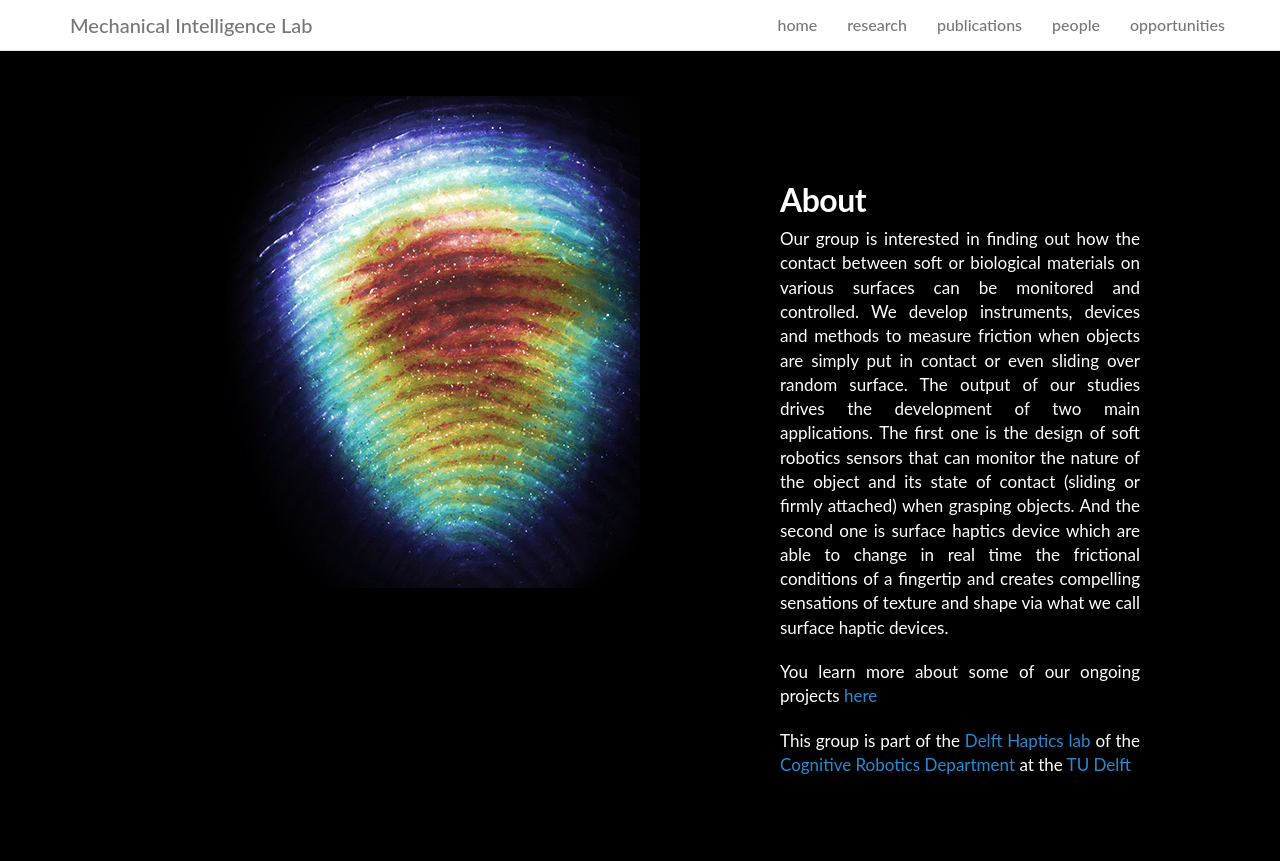
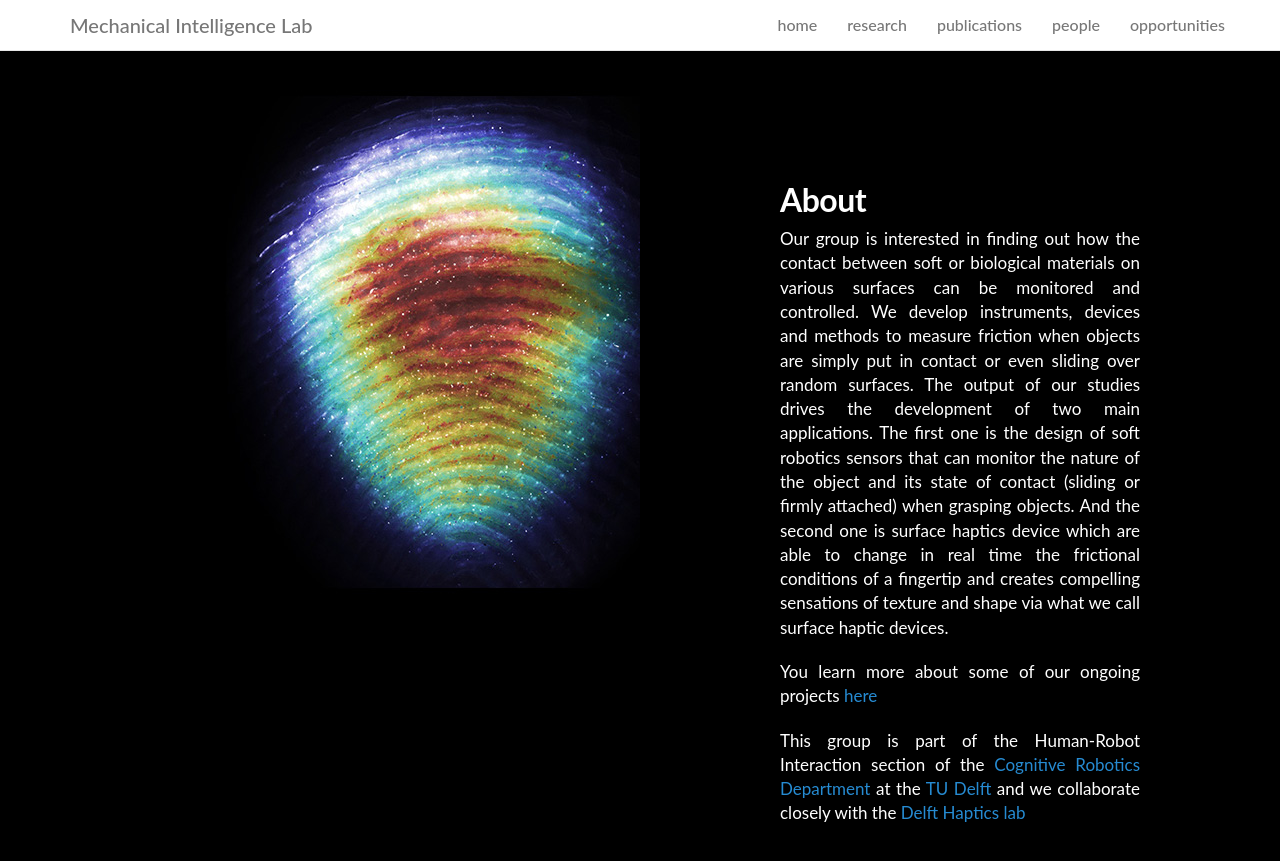
Before and after one commit to mwiertlewski/mwiertlewski.github.io, a Jekyll site: the page built from index.html, in a window 1280 px wide and 900 px high. Shown: the top 861 px of the window. Built offline with Jekyll 4.4.1, drawn with Linux system fonts in a browser that asks for light colours; nearby versions of some CDN libraries; a style sheet for code colours, icons or effects is not loaded.

Commit message:
update Pictures

```diff
--- a/Gemfile
+++ b/Gemfile
@@ -2,7 +2,8 @@ source 'https://rubygems.org'
 
 gem "rake"
 gem 'unicode_utils', require: false unless RUBY_VERSION >= '2.4'
-gem "jekyll-scholar"
+# gem "bibtex-ruby", ">= 5.1.0"
+# gem "jekyll-scholar"
 gem "rouge"
 # If remote theme
 gem "github-pages", group: :jekyll_plugins
--- a/index.html
+++ b/index.html
@@ -12,10 +12,10 @@ description:
       <div class="col-lg-6 order-lg-1 my-auto showcase-text">
         <h2 style="color: white ">About</h2>
         <p class="mb-0">
-          Our group is interested in finding out how the contact between soft or biological materials on various surfaces can be monitored and controlled. We develop instruments, devices and methods to measure friction when objects are simply put in contact or even sliding over random surface. The output of our studies drives the development of two main applications. The first one is the design of soft robotics sensors that can monitor the nature of the object and its state of contact (sliding or firmly attached) when grasping objects. And the second one is surface haptics device which are able to change in real time the frictional conditions of a fingertip and creates compelling sensations of texture and shape via what we call surface haptic devices.
+          Our group is interested in finding out how the contact between soft or biological materials on various surfaces can be monitored and controlled. We develop instruments, devices and methods to measure friction when objects are simply put in contact or even sliding over random surfaces. The output of our studies drives the development of two main applications. The first one is the design of soft robotics sensors that can monitor the nature of the object and its state of contact (sliding or firmly attached) when grasping objects. And the second one is surface haptics device which are able to change in real time the frictional conditions of a fingertip and creates compelling sensations of texture and shape via what we call surface haptic devices.
         </p>
         <p> You learn more about some of our ongoing projects <a href="{{ site.baseurl }}/research/">here</a></p>
-        <p>This group is part of the <a href="https://delfthapticslab.nl/">Delft Haptics lab</a> of the <a href="">Cognitive Robotics Department</a> at the <a href="https://www.tudelft.nl/en/">TU Delft</a></p>
+        <p>This group is part of the Human-Robot Interaction section of the <a href="">Cognitive Robotics Department</a> at the <a href="https://www.tudelft.nl/en/">TU Delft</a> and we collaborate closely with the <a href="https://delfthapticslab.nl/">Delft Haptics lab</a> </p>
       </div>
     </div>
     <p style="padding: 1rem;"></p>
```
Also changed, not shown: images/people/corentin-bernard.jpg, images/people/hugo_maillard.jpg, images/people/jocelyn-monnoyer copy.jpg (added), images/people/jocelyn-monnoyer.png (added), images/people/xi-lin.jpg, 2 other files.
